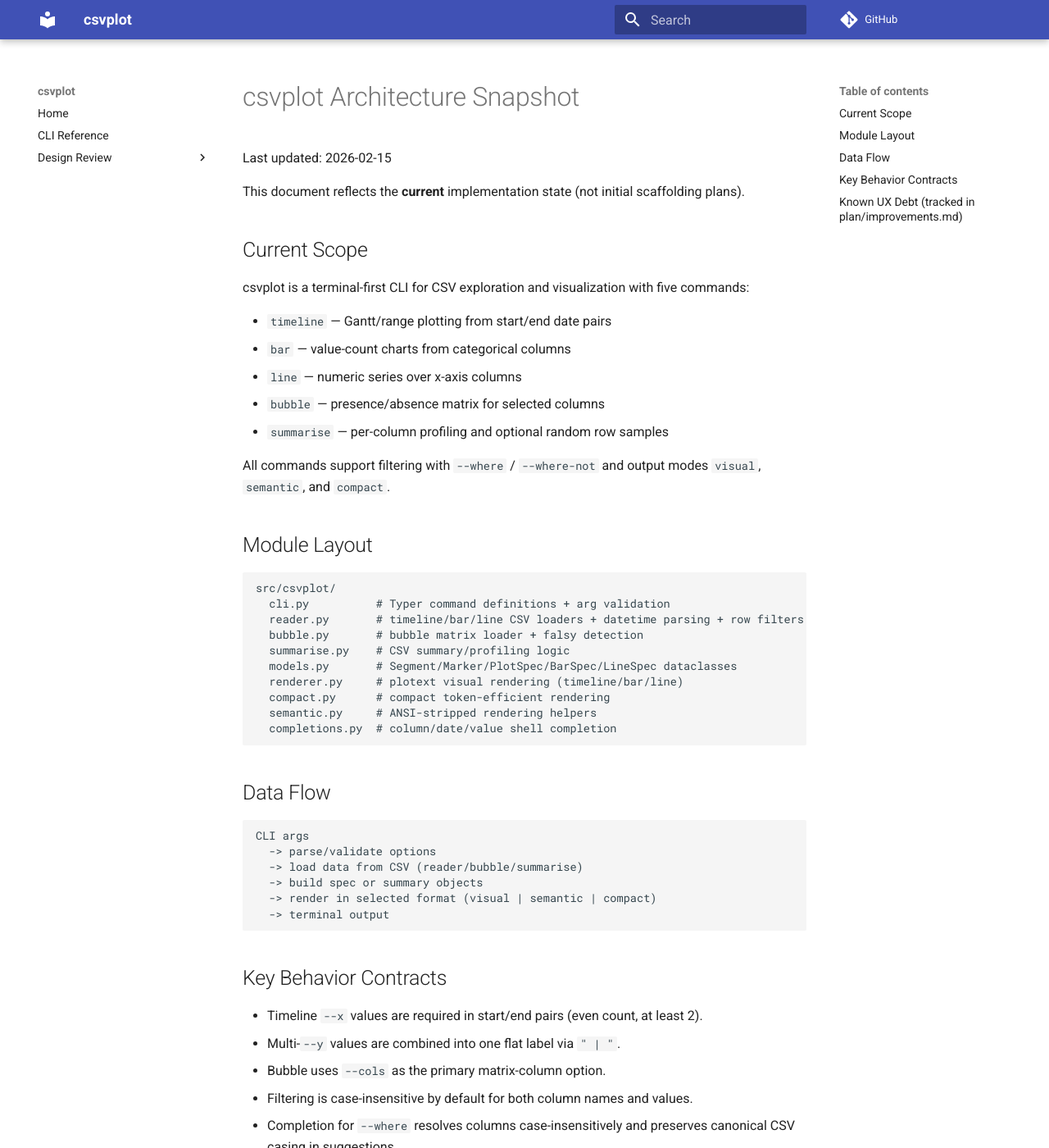
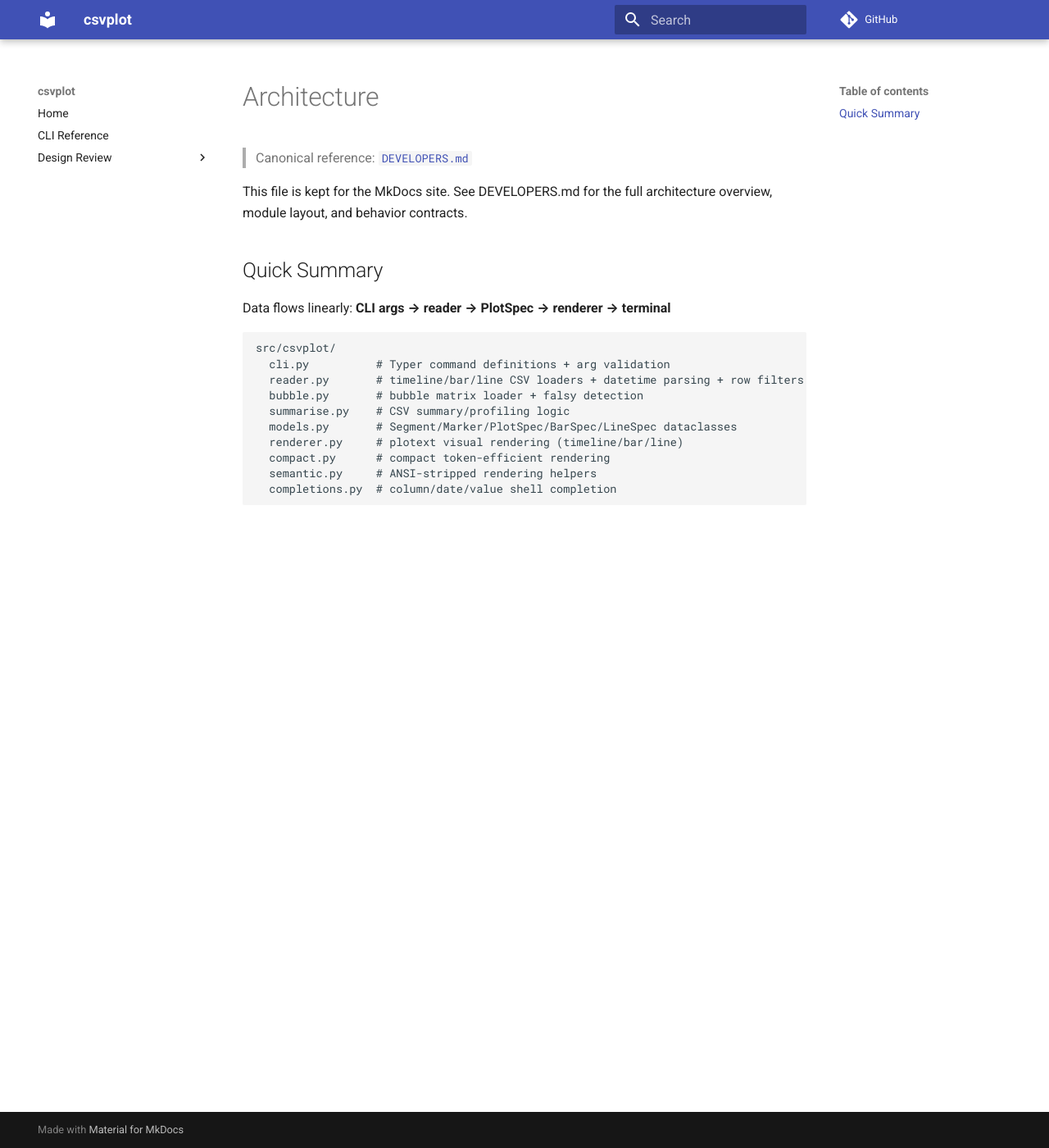
Before and after one commit to Warhorze/cplt, an MkDocs documentation site: the page built from docs/architecture.md, in a window 1280 px wide and 1400 px high. Shown: the whole window at 82% size. Built offline with MkDocs 1.6.1 and Material for MkDocs 9.7.7, drawn with Linux system fonts in a browser that asks for light colours; comment, search, counter and statistics services are not loaded; some of the changed text lies outside the part shown.

Commit message:
docs: simplify docs/ and CLAUDE.md to reference DEVELOPERS.md
- CLAUDE.md: slim architecture section, reference docs/architecture.md
- docs/architecture.md: point to DEVELOPERS.md as canonical source
- docs/design/index.md: remove duplicated UX pointers, cross-link
- docs/index.md: simplify to reference list + contributor pointer

Co-Authored-By: Claude Opus 4.6 <noreply@anthropic.com>

````diff
--- a/docs/architecture.md
+++ b/docs/architecture.md
@@ -1,22 +1,12 @@
-# csvplot Architecture Snapshot
+# Architecture
 
-Last updated: 2026-02-15
+> Canonical reference: [`DEVELOPERS.md`](../DEVELOPERS.md#architecture)
 
-This document reflects the **current** implementation state (not initial scaffolding plans).
+This file is kept for the MkDocs site. See DEVELOPERS.md for the full architecture overview, module layout, and behavior contracts.
 
-## Current Scope
+## Quick Summary
 
-csvplot is a terminal-first CLI for CSV exploration and visualization with five commands:
-
-- `timeline` — Gantt/range plotting from start/end date pairs
-- `bar` — value-count charts from categorical columns
-- `line` — numeric series over x-axis columns
-- `bubble` — presence/absence matrix for selected columns
-- `summarise` — per-column profiling and optional random row samples
-
-All commands support filtering with `--where` / `--where-not` and output modes `visual`, `semantic`, and `compact`.
-
-## Module Layout
+Data flows linearly: **CLI args → reader → PlotSpec → renderer → terminal**
 
 ```text
 src/csvplot/
@@ -30,28 +20,3 @@ src/csvplot/
   semantic.py     # ANSI-stripped rendering helpers
   completions.py  # column/date/value shell completion
 ```
-
-## Data Flow
-
-```text
-CLI args
-  -> parse/validate options
-  -> load data from CSV (reader/bubble/summarise)
-  -> build spec or summary objects
-  -> render in selected format (visual | semantic | compact)
-  -> terminal output
-```
-
-## Key Behavior Contracts
-
-- Timeline `--x` values are required in start/end pairs (even count, at least 2).
-- Multi-`--y` values are combined into one flat label via `" | "`.
-- Bubble uses `--cols` as the primary matrix-column option.
-- Filtering is case-insensitive by default for both column names and values.
-- Completion for `--where` resolves columns case-insensitively and preserves canonical CSV casing in suggestions.
-- `--format` is validated consistently across commands: `visual`, `semantic`, `compact`.
-
-## Known UX Debt (tracked in `plan/improvements.md`)
-
-- Bubble `--color` is accepted but currently does not produce distinct row-color behavior.
-- Some format-specific options are intentionally ignored in compact mode (`timeline --txt`, `bar --horizontal`).
````
Also changed, not shown: CLAUDE.md (+7 -8 lines), docs/design/index.md (+2 -19 lines), docs/index.md (+6 -15 lines).
